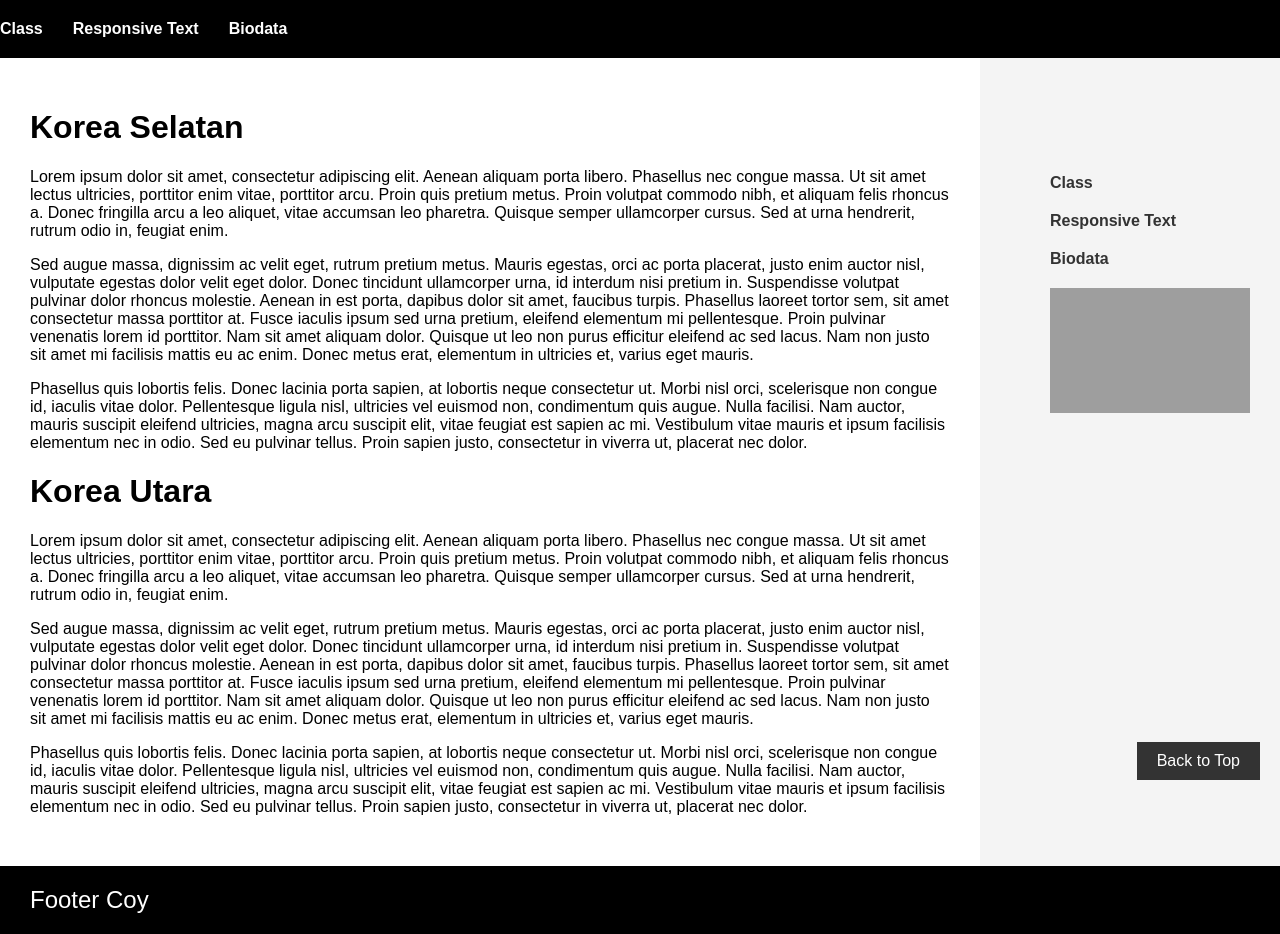
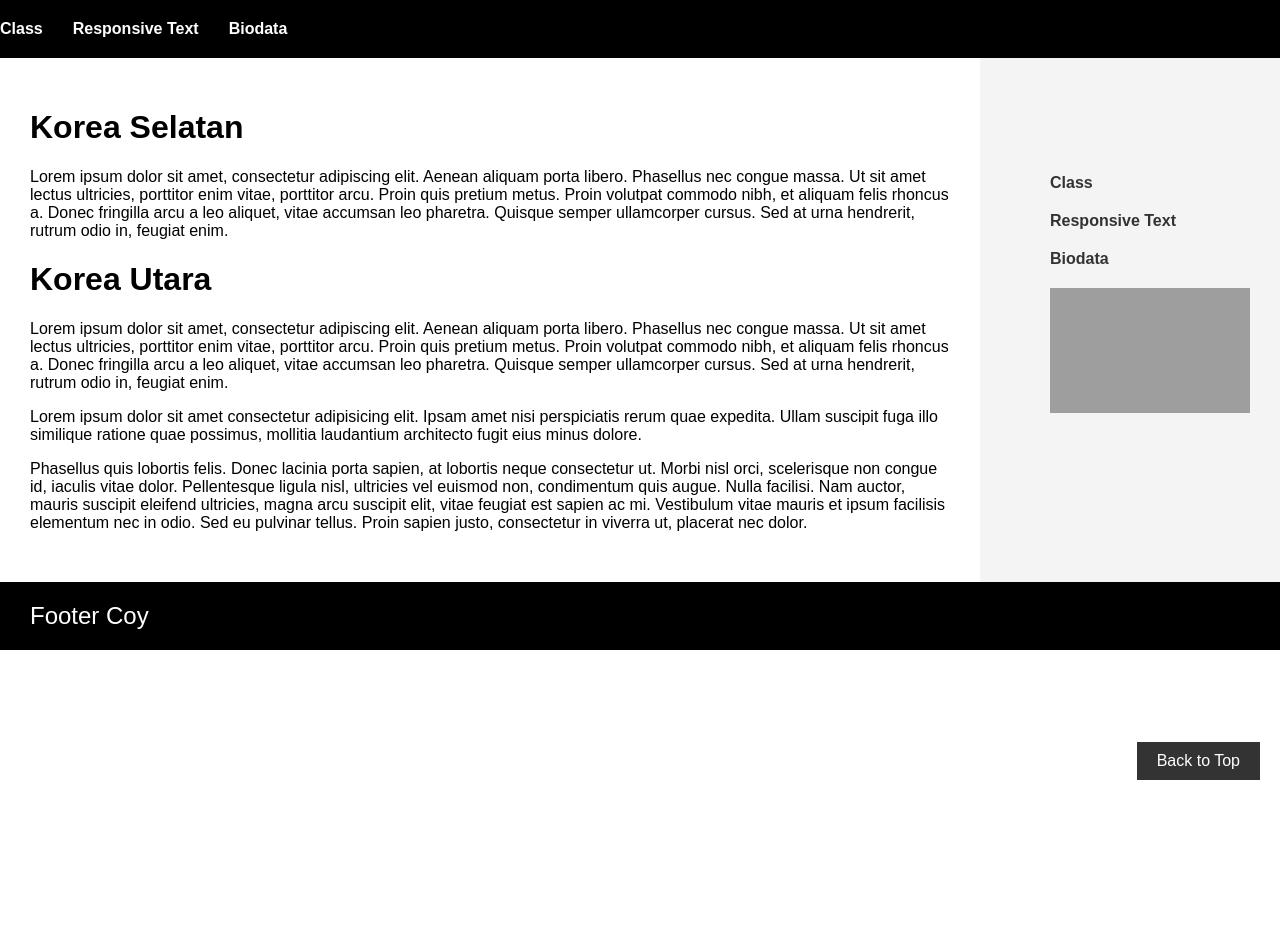
Before and after one commit to YunitaAmalia/lap4_kakas, a plain HTML site: page index.html in a window 1280 px wide. After the commit the page ends 800 px from the top, so only its background shows below. Drawn offline with Linux system fonts and the light colour scheme; grey boxes are pictures that could not be loaded.

Commit message:
commit empat

```diff
--- a/index.html
+++ b/index.html
@@ -30,13 +30,12 @@
             <div class="content">
                 <h1>Korea Selatan</h1>
                 <p>Lorem ipsum dolor sit amet, consectetur adipiscing elit. Aenean aliquam porta libero. Phasellus nec congue massa. Ut sit amet lectus ultricies, porttitor enim vitae, porttitor arcu. Proin quis pretium metus. Proin volutpat commodo nibh, et aliquam felis rhoncus a. Donec fringilla arcu a leo aliquet, vitae accumsan leo pharetra. Quisque semper ullamcorper cursus. Sed at urna hendrerit, rutrum odio in, feugiat enim.</p>
-                <p>Sed augue massa, dignissim ac velit eget, rutrum pretium metus. Mauris egestas, orci ac porta placerat, justo enim auctor nisl, vulputate egestas dolor velit eget dolor. Donec tincidunt ullamcorper urna, id interdum nisi pretium in. Suspendisse volutpat pulvinar dolor rhoncus molestie. Aenean in est porta, dapibus dolor sit amet, faucibus turpis. Phasellus laoreet tortor sem, sit amet consectetur massa porttitor at. Fusce iaculis ipsum sed urna pretium, eleifend elementum mi pellentesque. Proin pulvinar venenatis lorem id porttitor. Nam sit amet aliquam dolor. Quisque ut leo non purus efficitur eleifend ac sed lacus. Nam non justo sit amet mi facilisis mattis eu ac enim. Donec metus erat, elementum in ultricies et, varius eget mauris.</p>
-                <p>Phasellus quis lobortis felis. Donec lacinia porta sapien, at lobortis neque consectetur ut. Morbi nisl orci, scelerisque non congue id, iaculis vitae dolor. Pellentesque ligula nisl, ultricies vel euismod non, condimentum quis augue. Nulla facilisi. Nam auctor, mauris suscipit eleifend ultricies, magna arcu suscipit elit, vitae feugiat est sapien ac mi. Vestibulum vitae mauris et ipsum facilisis elementum nec in odio. Sed eu pulvinar tellus. Proin sapien justo, consectetur in viverra ut, placerat nec dolor.</p>
+
             </div>
             <div class="content">
                 <h1>Korea Utara</h1>
                 <p>Lorem ipsum dolor sit amet, consectetur adipiscing elit. Aenean aliquam porta libero. Phasellus nec congue massa. Ut sit amet lectus ultricies, porttitor enim vitae, porttitor arcu. Proin quis pretium metus. Proin volutpat commodo nibh, et aliquam felis rhoncus a. Donec fringilla arcu a leo aliquet, vitae accumsan leo pharetra. Quisque semper ullamcorper cursus. Sed at urna hendrerit, rutrum odio in, feugiat enim.</p>
-                <p>Sed augue massa, dignissim ac velit eget, rutrum pretium metus. Mauris egestas, orci ac porta placerat, justo enim auctor nisl, vulputate egestas dolor velit eget dolor. Donec tincidunt ullamcorper urna, id interdum nisi pretium in. Suspendisse volutpat pulvinar dolor rhoncus molestie. Aenean in est porta, dapibus dolor sit amet, faucibus turpis. Phasellus laoreet tortor sem, sit amet consectetur massa porttitor at. Fusce iaculis ipsum sed urna pretium, eleifend elementum mi pellentesque. Proin pulvinar venenatis lorem id porttitor. Nam sit amet aliquam dolor. Quisque ut leo non purus efficitur eleifend ac sed lacus. Nam non justo sit amet mi facilisis mattis eu ac enim. Donec metus erat, elementum in ultricies et, varius eget mauris.</p>
+                <p>Lorem ipsum dolor sit amet consectetur adipisicing elit. Ipsam amet nisi perspiciatis rerum quae expedita. Ullam suscipit fuga illo similique ratione quae possimus, mollitia laudantium architecto fugit eius minus dolore.</p>
                 <p>Phasellus quis lobortis felis. Donec lacinia porta sapien, at lobortis neque consectetur ut. Morbi nisl orci, scelerisque non congue id, iaculis vitae dolor. Pellentesque ligula nisl, ultricies vel euismod non, condimentum quis augue. Nulla facilisi. Nam auctor, mauris suscipit eleifend ultricies, magna arcu suscipit elit, vitae feugiat est sapien ac mi. Vestibulum vitae mauris et ipsum facilisis elementum nec in odio. Sed eu pulvinar tellus. Proin sapien justo, consectetur in viverra ut, placerat nec dolor.</p>
             </div>
         </div>
```
